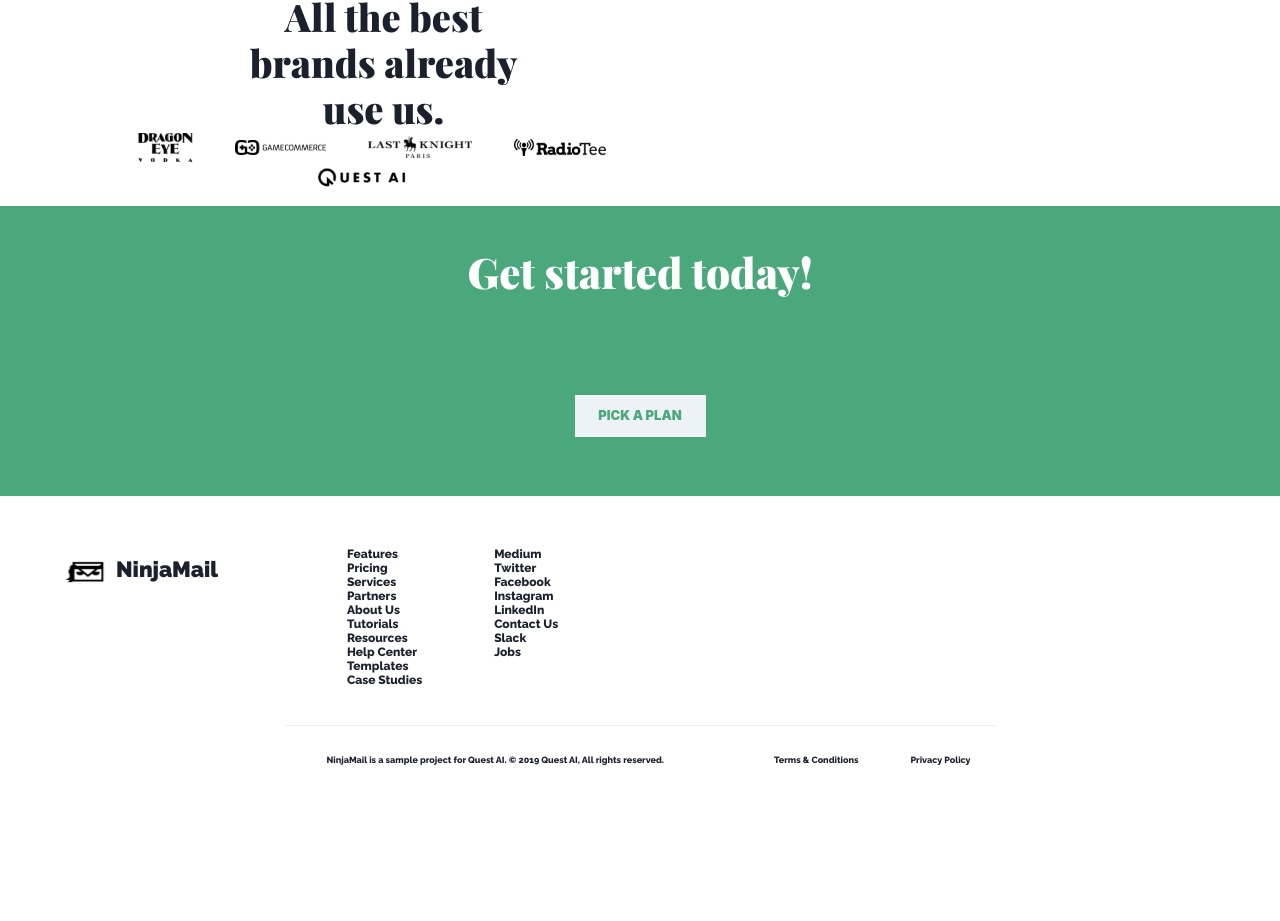
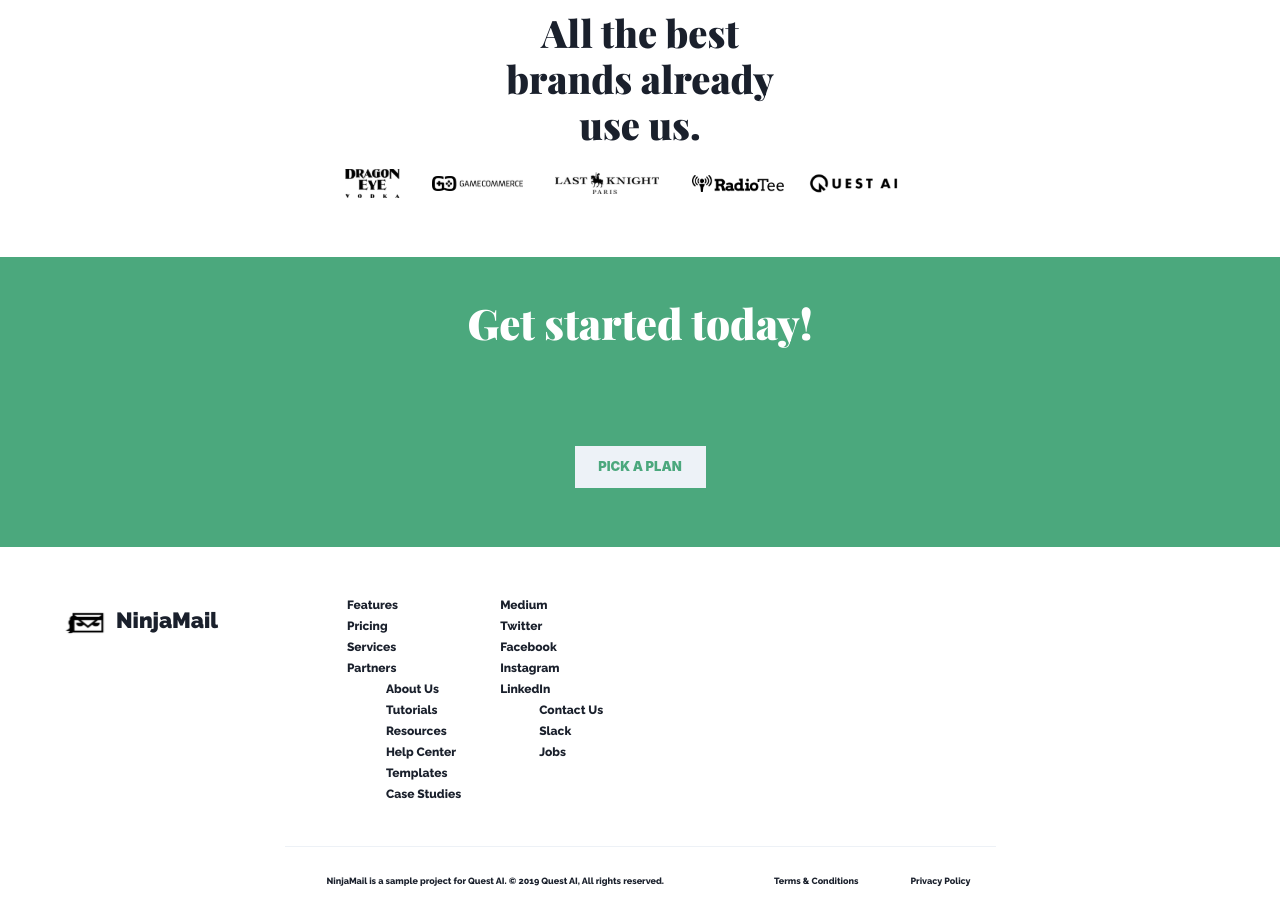
Before and after one commit to MatheusFellipi/ninjaMail, a Next.js app: page / in a window 1280 px wide. Shown: the part 1792-2713 px from the top of the page. Before the commit the page ends 2592 px from the top, so only its background shows below. Built offline with nearby package versions, Linux system fonts and the light colour scheme.

Commit message:
Adicionando a responsividade na pagina.

```diff
--- a/src/pages/index.tsx
+++ b/src/pages/index.tsx
@@ -9,6 +9,7 @@ import {
   Image,
   Input,
   Stack,
+  Text,
   Wrap,
   WrapItem,
 } from '@chakra-ui/react'
@@ -264,76 +265,77 @@ const Home: NextPage = () => {
       </Flex>
 
       <Flex
-        justify={{ md: 'center', sm: 'center' }}
-        align={{ md: 'center', sm: 'center' }}
+        justify={'center'}
+        align={'center'}
         flexDirection={'column'}
-        maxW={{ lg: '296px', md: '617px', sm: '281px' }}
-        maxH={{ lg: '317px', md: '138px', sm: '242px' }}
-        mt={{ lg: '', md: '50px', sm: '54px' }}
-        mb={{ lg: '', md: '', sm: '58px' }}
-        ml={{ lg: '', md: '75px', sm: '0px' }}
-        mr={{ lg: '', md: '75px', sm: '0px' }}
+        mt={{ lg: '75px', md: '50px', sm: '54px' }}
+        mb={{ lg: '146px', md: '', sm: '58px' }}
+        ml={{ lg: '248px', md: '75px', sm: '20px' }}
+        mr={{ lg: '248px', md: '75px', sm: '20px' }}
         textAlign="center"
       >
         <Box
-          maxW={{ lg: '296px', md: '315px', sm: '281px' }}
-          maxH={{ lg: '317px', md: '208px', sm: '110px' }}
           as={'h1'}
+          maxW={{ lg: '426px', md: '315px', sm: '281px' }}
+          maxH={{ lg: '124px', md: '208px', sm: '110px' }}
+          fontSize={{ lg: '44px', md: '38px', sm: '26px' }}
+          lineHeight={{ lg: '48px', md: '46px', sm: '36px' }}
           fontFamily={'heading'}
-          fontSize={{ md: '38px', sm: '26px' }}
           fontWeight={'black'}
-          lineHeight={{ md: '46px', sm: '36px' }}
         >
           All the best brands already use us.
         </Box>
 
         <Flex
-          mt={{ lg: '', md: 'px', sm: '40px' }}
+          mt={{ lg: '39px', md: '20px', sm: '40px' }}
           flexWrap={{ sm: 'wrap' }}
           justify={'center'}
           align={'center'}
-          w={{ lg: '296px', md: '100%', sm: '237px' }}
-          maxH={{ lg: '317px', md: '31px', sm: '137px' }}
+          maxW={{ lg: '926px', md: '605px', sm: '237px' }}
         >
           <Image
-            mr={{ lg: '', md: '42px', sm: '67px' }}
-            maxW={{ lg: '', md: '', sm: '55px' }}
-            maxH={{ lg: '', md: '', sm: '29px' }}
+            mr={{ lg: '43px', md: '32px', sm: '67px' }}
+            maxW={{ lg: '85px', md: '55px', sm: '55px' }}
+            maxH={{ lg: '44px', md: '29px', sm: '29px' }}
             src="/icon/dragon_eye.svg"
             alt="dragon eye vodka"
             objectFit="cover"
           />
+
           <Image
-            mr={{ lg: '', md: '42px', sm: '0' }}
-            maxW={{ lg: '', md: '', sm: '91px' }}
-            maxH={{ lg: '', md: '', sm: '15px' }}
+            mr={{ lg: '43px', md: '32px', sm: '0' }}
+            maxW={{ lg: '138px', md: '91px', sm: '91px' }}
+            maxH={{ lg: '22px', md: '15px', sm: '15px' }}
             src="/icon/gamecommerce.svg"
             alt="gamecommerce"
             objectFit="cover"
           />
+
           <Image
-            mt={{ lg: '', md: '0px', sm: '29px' }}
-            mr={{ lg: '', md: '42px', sm: '41px' }}
-            maxW={{ lg: '', md: '', sm: '104px' }}
-            maxH={{ lg: '', md: '', sm: '22px' }}
+            mt={{ lg: '0px', md: '0px', sm: '29px' }}
+            mr={{ lg: '43px', md: '33px', sm: '41px' }}
+            maxW={{ lg: '160px', md: '104px', sm: '104px' }}
+            maxH={{ lg: '33px', md: '22px', sm: '22px' }}
             src="/icon/last_knight.svg"
             alt="last knight"
             objectFit="cover"
           />
+
           <Image
-            mr={{ lg: '', md: '24px', sm: '0' }}
+            mr={{ lg: '43px', md: '24px', sm: '0' }}
             mt={{ lg: '', md: '0px', sm: '30px' }}
-            maxW={{ lg: '', md: '', sm: '92px' }}
-            maxH={{ lg: '', md: '', sm: '17px' }}
+            maxW={{ lg: '141px', md: '92px', sm: '92px' }}
+            maxH={{ lg: '48px', md: '17px', sm: '17px' }}
             src="/icon/radio.svg"
             alt="radio tree"
             objectFit="cover"
           />
+
           <Image
-            mr={{ lg: '', md: '42px', sm: '0px' }}
-            mt={{ lg: '', md: '0px', sm: '29px' }}
-            maxW={{ lg: '', md: '', sm: '94px' }}
-            maxH={{ lg: '', md: '', sm: '31px' }}
+            mr={{ lg: '43px', md: '33px', sm: '0px' }}
+            mt={{ lg: '0px', md: '0px', sm: '29px' }}
+            maxW={{ lg: '145px', md: '94px', sm: '94px' }}
+            maxH={{ lg: '48px', md: '31px', sm: '31px' }}
             src="/icon/questai.svg"
             alt="quest ai"
             objectFit="cover"
@@ -419,37 +421,70 @@ const Home: NextPage = () => {
                 direction={{ lg: 'row', md: 'row', sm: 'column' }}
               >
                 <WrapItem flexDirection={'column'}>
-                  <p>Features</p>
-                  <p>Pricing</p>
-                  <p>Services</p>
-                  <p>Partners</p>
+                  <Text mb={{ lg: '10px', md: '7px', sm: '7px' }}>
+                    Features
+                  </Text>
+                  <Text mb={{ lg: '10px', md: '7px', sm: '7px' }}>Pricing</Text>
+                  <Text mb={{ lg: '10px', md: '7px', sm: '7px' }}>
+                    Services
+                  </Text>
+                  <Text mb={{ lg: '10px', md: '7px', sm: '7px' }}>
+                    Partners
+                  </Text>
                 </WrapItem>
-                <WrapItem flexDirection={'column'}>
-                  <p>About Us</p>
-                  <p>Tutorials</p>
-                  <p>Resources</p>
-                  <p>Help Center</p>
-                  <p>Templates</p>
-                  <p>Case Studies</p>
+
+                <WrapItem
+                  ml={{ lg: '75px', md: '39px' }}
+                  flexDirection={'column'}
+                >
+                  <Text mb={{ lg: '10px', md: '7px', sm: '7px' }}>
+                    About Us
+                  </Text>
+                  <Text mb={{ lg: '10px', md: '7px', sm: '7px' }}>
+                    Tutorials
+                  </Text>
+                  <Text mb={{ lg: '10px', md: '7px', sm: '7px' }}>
+                    Resources
+                  </Text>
+                  <Text mb={{ lg: '10px', md: '7px', sm: '7px' }}>
+                    Help Center
+                  </Text>
+                  <Text mb={{ lg: '10px', md: '7px', sm: '7px' }}>
+                    Templates
+                  </Text>
+                  <Text mb={{ lg: '10px', md: '7px', sm: '7px' }}>
+                    Case Studies
+                  </Text>
                 </WrapItem>
               </Wrap>
 
               <Wrap
-                ml={{ sm: '72px' }}
+                ml={{ lg: '92px', md: '39px', sm: '72px' }}
                 spacingX={{ sm: 0 }}
                 direction={{ lg: 'row', md: 'row', sm: 'column' }}
               >
                 <WrapItem flexDirection={'column'}>
-                  <p>Medium</p>
-                  <p>Twitter</p>
-                  <p>Facebook</p>
-                  <p>Instagram</p>
-                  <p>LinkedIn</p>
+                  <Text mb={{ lg: '10px', md: '7px', sm: '7px' }}>Medium</Text>
+                  <Text mb={{ lg: '10px', md: '7px', sm: '7px' }}>Twitter</Text>
+                  <Text mb={{ lg: '10px', md: '7px', sm: '7px' }}>
+                    Facebook
+                  </Text>
+                  <Text mb={{ lg: '10px', md: '7px', sm: '7px' }}>
+                    Instagram
+                  </Text>
+                  <Text mb={{ lg: '10px', md: '7px', sm: '7px' }}>
+                    LinkedIn
+                  </Text>
                 </WrapItem>
-                <WrapItem flexDirection={'column'}>
-                  <p>Contact Us</p>
-                  <p>Slack</p>
-                  <p>Jobs</p>
+                <WrapItem
+                  ml={{ lg: '75px', md: '39px' }}
+                  flexDirection={'column'}
+                >
+                  <Text mb={{ lg: '10px', md: '7px', sm: '7px' }}>
+                    Contact Us
+                  </Text>
+                  <Text mb={{ lg: '10px', md: '7px', sm: '7px' }}>Slack</Text>
+                  <Text mb={{ lg: '10px', md: '7px', sm: '7px' }}>Jobs</Text>
                 </WrapItem>
               </Wrap>
             </Flex>
```
